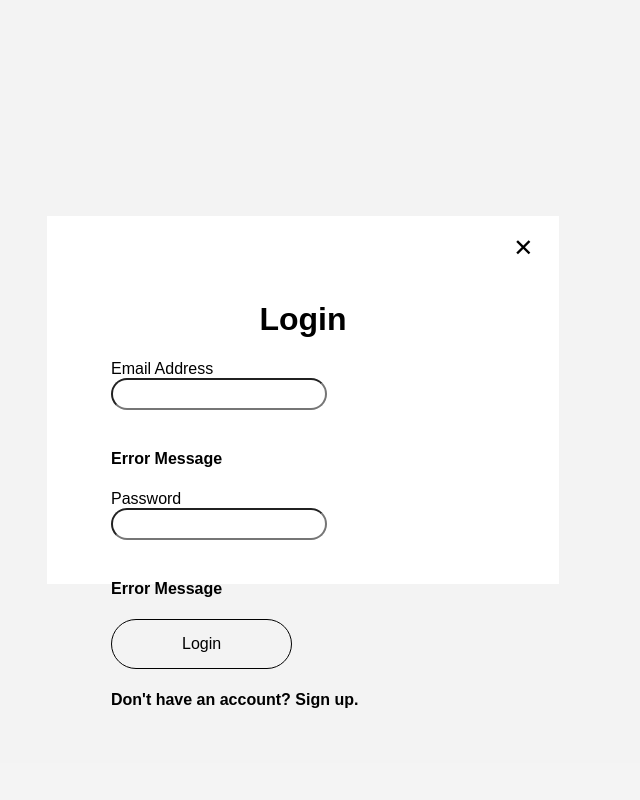
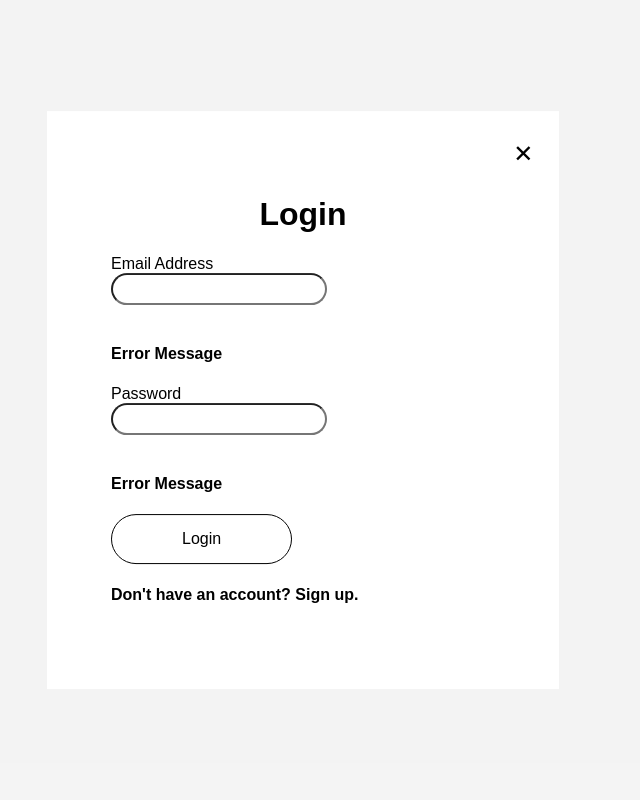
Before and after one commit to kevinluong21/wordle, a PHP site: page / in a window 1280 px wide, after a click on "Login". Shown: the whole page, without its empty margins (337-977 px from the left). Run offline with PHP 8.4, Linux system fonts and the light colour scheme; some libraries are stand-ins or nearby versions.

Commit message:
update popup box to fit the size of the login form

```diff
--- a/index.css
+++ b/index.css
@@ -72,7 +72,6 @@ a {
 
 .popup {
     width: 30%;
-    height: 30%;
     padding: 5%;
     background: white;
     position: absolute;
```
